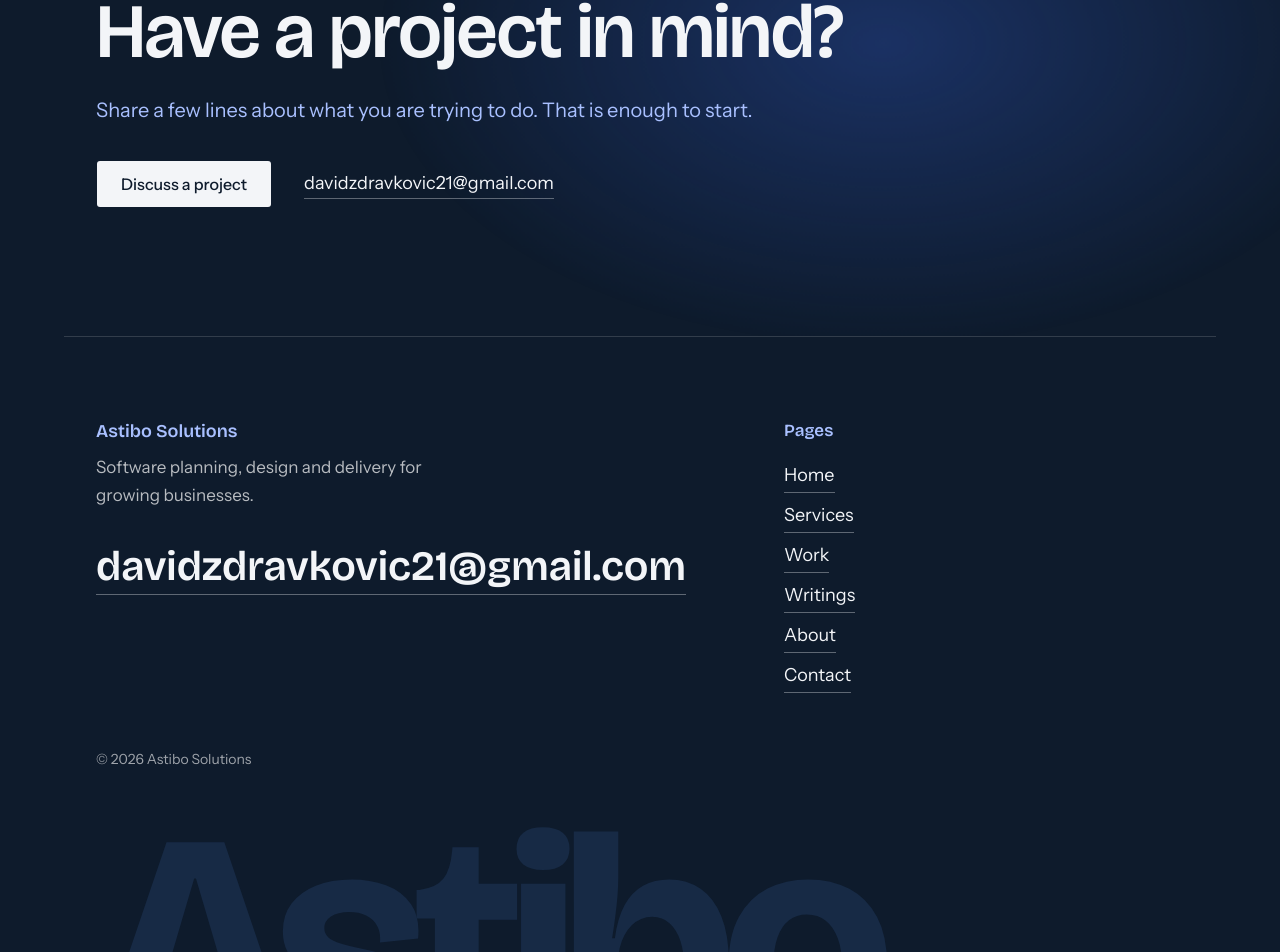
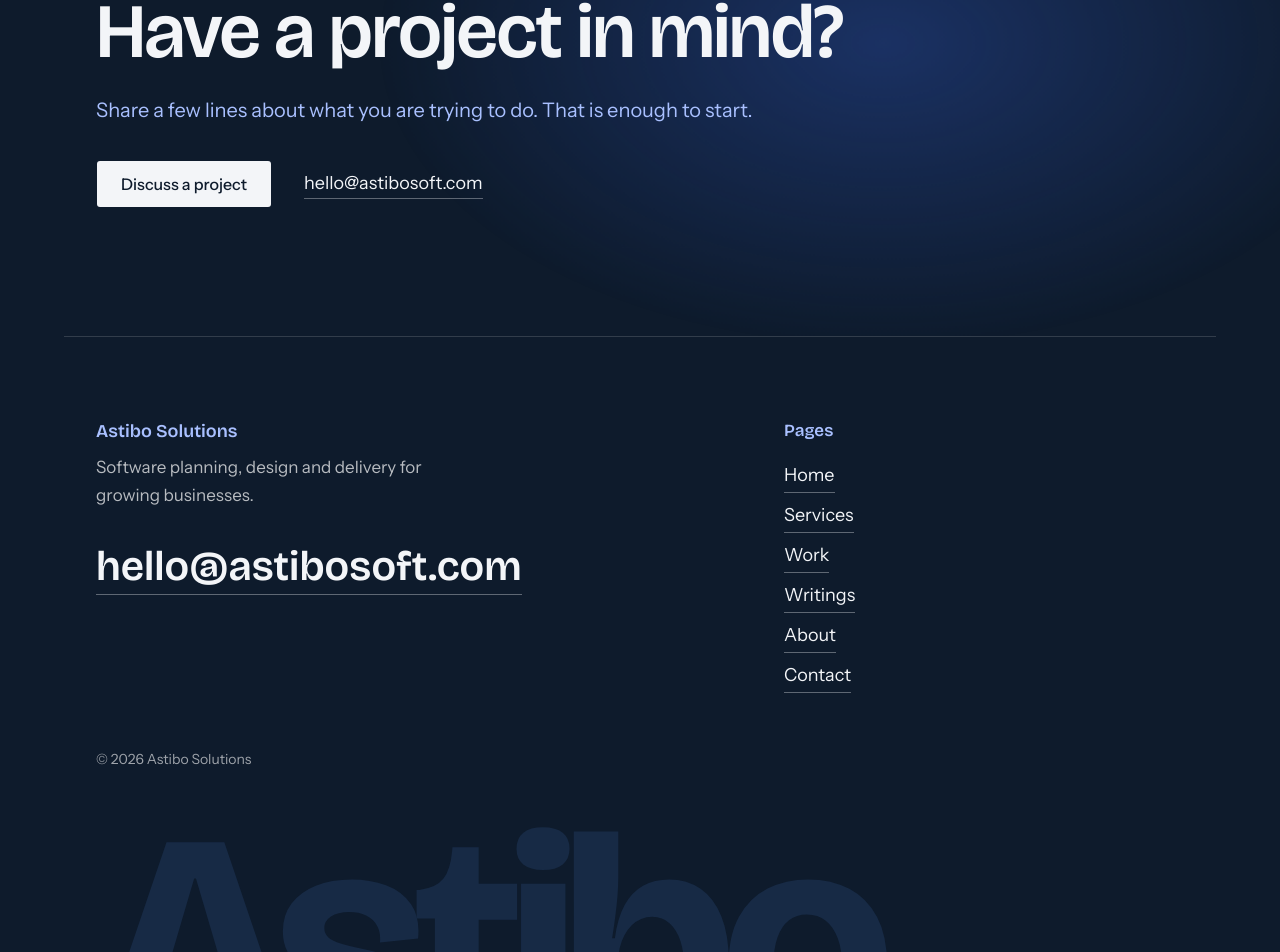
Before and after one commit to davidzdravkovic/Astibo-Solutions, a Next.js app: page / in a window 1280 px wide. Shown: the part 6768-7720 px from the top of the page. Built offline with nearby package versions, Linux system fonts and the light colour scheme.

Commit message:
change mail

```diff
--- a/src/content/site.ts
+++ b/src/content/site.ts
@@ -9,7 +9,7 @@
 
 export const site = {
   name: "Astibo Solutions",
-  email: "davidzdravkovic21@gmail.com",
+  email: "hello@astibosoft.com",
   description:
     "Astibo Solutions helps growing businesses plan, design and build websites, web applications and first versions of products.",
 } as const;
```
Also changed, not shown: 3 other files (tests, documents, lock files or other folders).
